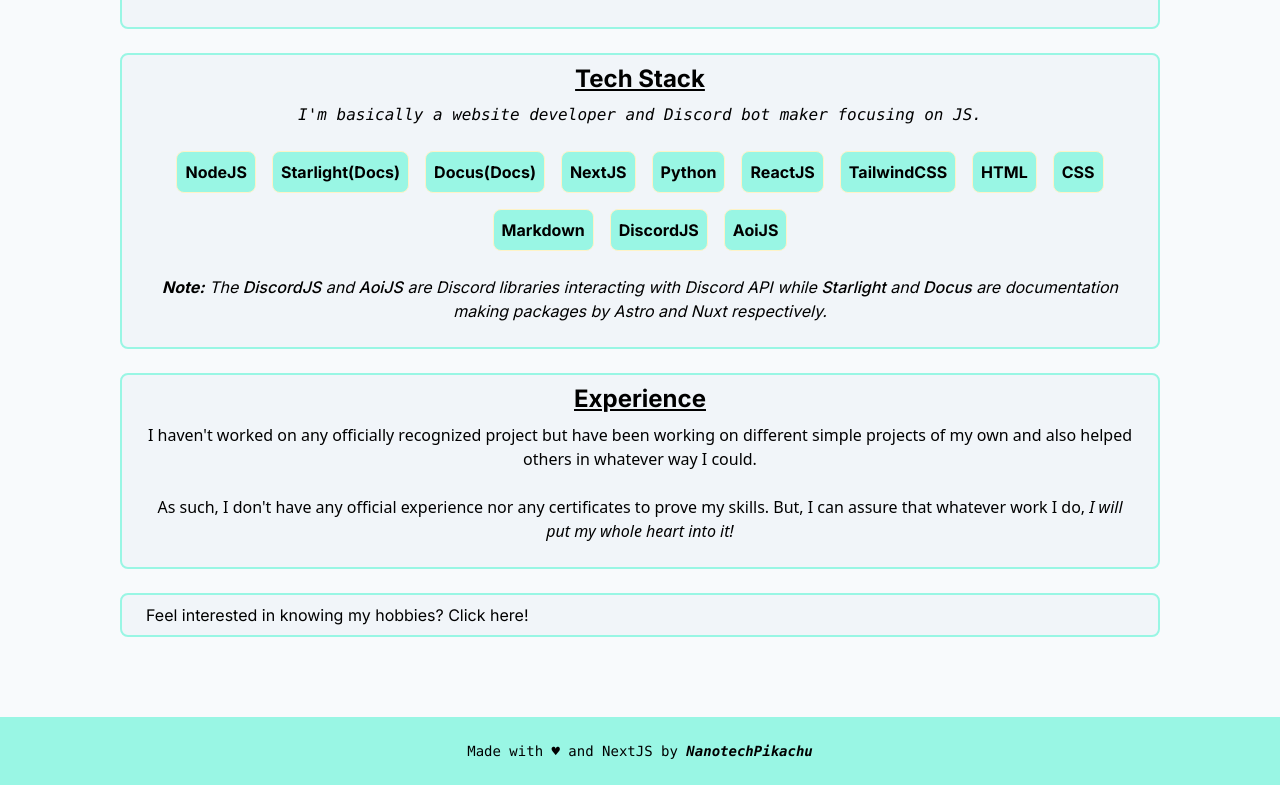
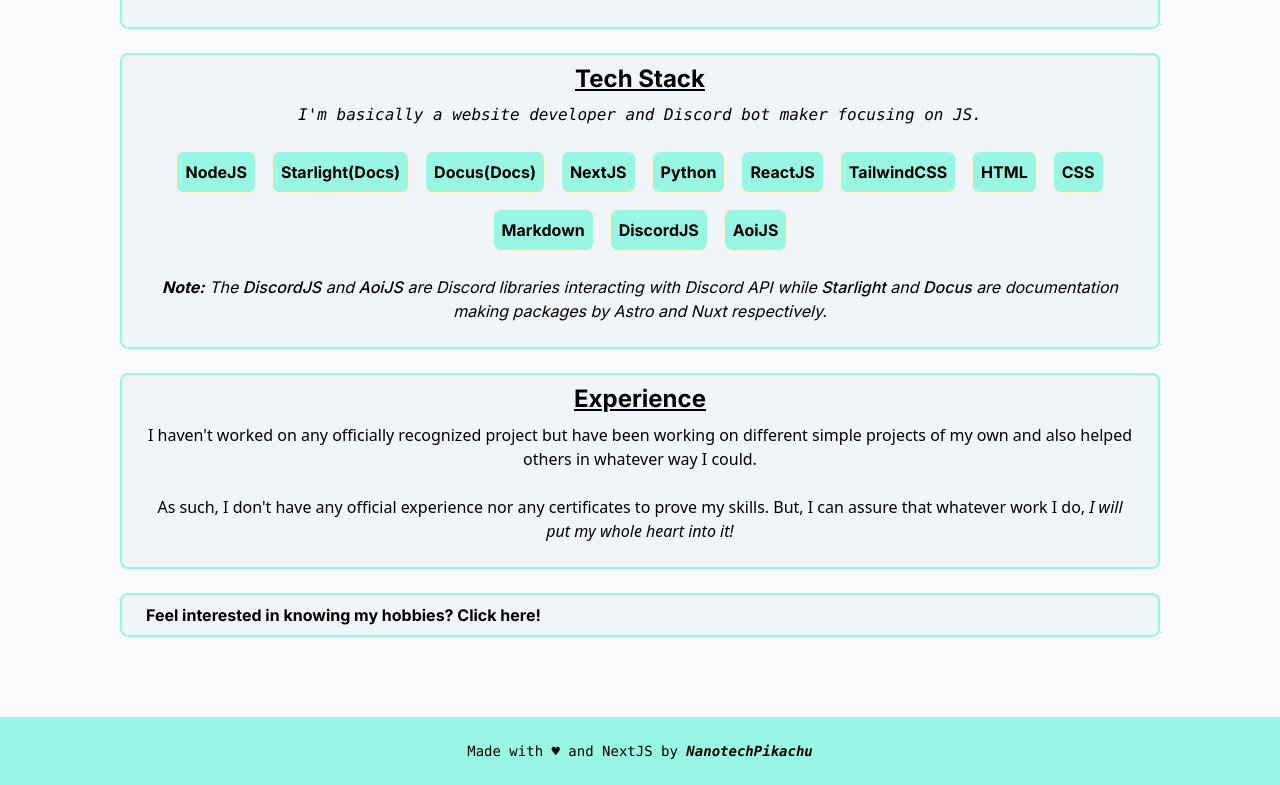
Before and after one commit to NanotechPikachu/Portfolio, a Next.js app: page / in a window 1280 px wide. Shown: the part 465-1250 px from the top of the page. Built offline with nearby package versions, Linux system fonts and the light colour scheme.

Commit message:
Update Callout.jsx

```diff
--- a/src/components/Callout.jsx
+++ b/src/components/Callout.jsx
@@ -12,9 +12,9 @@ export default function Callout({ summary, children }) {
   return (
     <div>
     <div className="cursor-pointer" onClick={handleCallout}>
-    <p className="ml-6 mr-6 mt-2 mb-2">{summary}</p>
+    <p className="text-sm md:text-base font-bold text-black dark:text-slate-50 ml-6 mr-6 mt-2 mb-2">{summary}</p>
     </div>
-    {isOpen && <div className="ml-6 mr-6 mb-6 mt-6">{children}</div>}
+    {isOpen && <div className="text-sm md:text-base text-black dark:text-slate-50 ml-6 mr-6 mb-6 mt-6">{children}</div>}
     </div>
   )
 }
```
